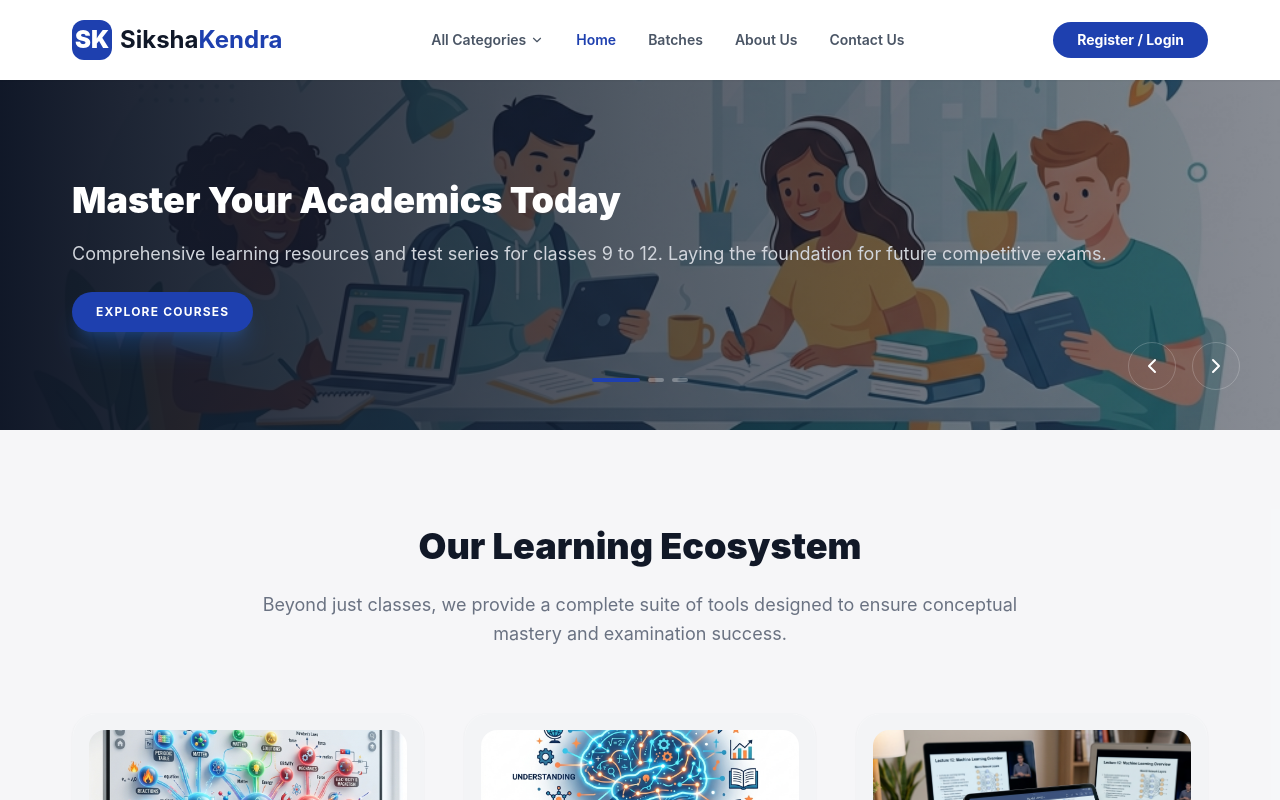
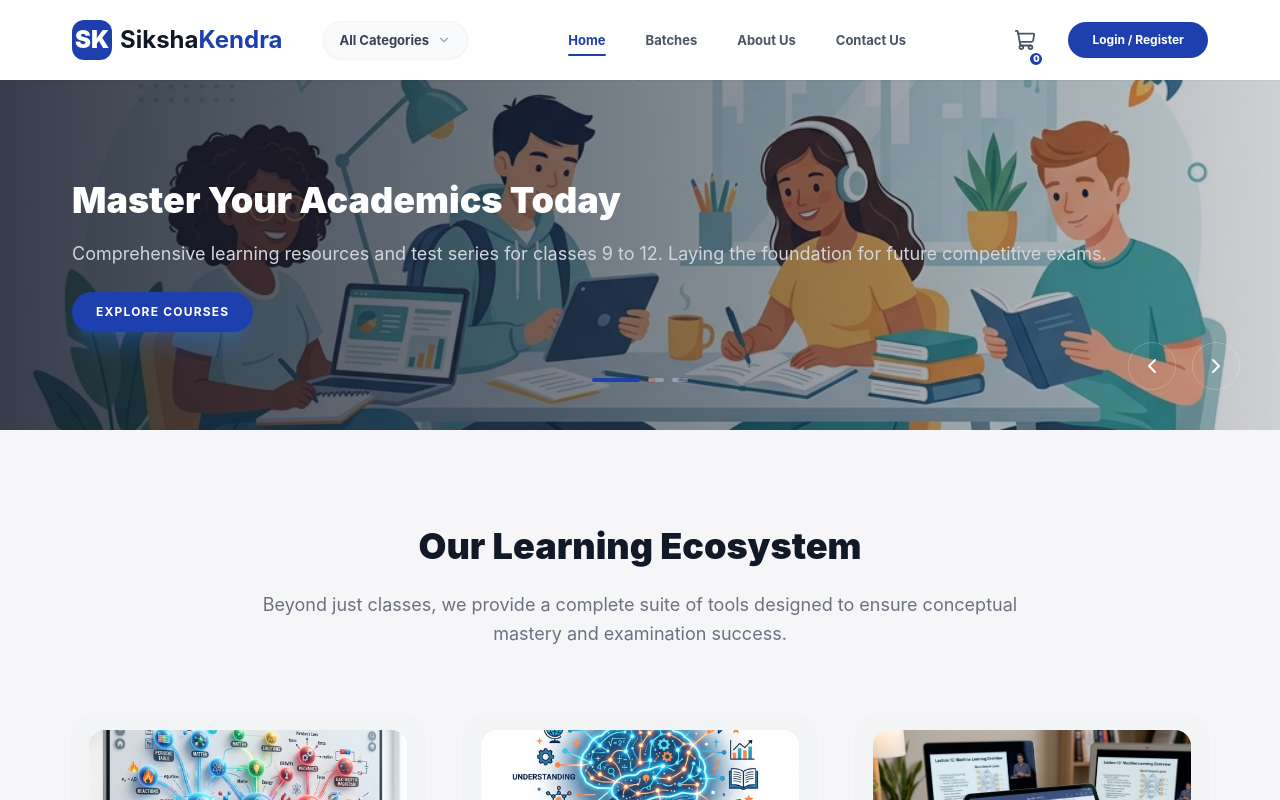
Before and after one commit to aadityak09771-sudo/TSK, a React (Vite) app: page / in a window 1280 px wide. Shown: the top 800 px of the page. Built offline with nearby package versions, Linux system fonts and the light colour scheme.

Commit message:
Header Section changes

```diff
--- a/src/components/common/Header.tsx
+++ b/src/components/common/Header.tsx
@@ -31,23 +31,24 @@ export const Header: React.FC = () => {
   return (
     <header className="header sticky top-0 z-50 bg-white shadow-sm">
       <div className="container flex items-center justify-between h-20">
-        {/* Brand */}
+        {/* Brand & All Categories */}
+        <div className="flex items-center gap-10">
           <Logo />
 
           {/* Navigation */}
-        <nav className="hidden md:flex items-center gap-8">
+          <nav className="hidden lg:flex items-center">
             <ul className="flex items-center gap-8 list-none m-0 p-0">
               <li
-              className="relative"
+                className="relative py-2"
                 onMouseEnter={() => setShowAllAcategories(true)}
                 onMouseLeave={() => setShowAllAcategories(false)}
               >
-              <button className="flex items-center gap-1 text-sm font-semibold text-gray-600 hover:text-[var(--color-primary)] bg-transparent border-none cursor-pointer py-8">
-                All Categories <ChevronDown size={14} className={`transition-transform duration-200 ${showAllAcategories ? 'rotate-180' : ''}`} />
+                <button className="flex items-center gap-2 text-[13px] font-bold text-gray-700 hover:text-[var(--color-primary)] bg-gray-50 hover:bg-white border border-gray-100 hover:border-[var(--color-primary)] px-4 py-2 rounded-full cursor-pointer transition-all shadow-sm">
+                  All Categories <ChevronDown size={14} className={`transition-transform duration-300 ${showAllAcategories ? 'rotate-180' : ''} text-gray-400`} />
                 </button>
 
                 {showAllAcategories && (
-                <div className="absolute left-0 top-full -mt-2 pt-2 z-50">
+                  <div className="absolute left-0 top-full pt-2 z-50">
                     <div className="bg-white shadow-xl rounded-2xl border border-gray-100 overflow-hidden flex min-w-[500px] h-[300px]">
                       {/* Left Side: Categories */}
                       <div className="w-2/5 bg-gray-50 border-r border-gray-100 p-4">
@@ -88,62 +89,101 @@ export const Header: React.FC = () => {
                   </div>
                 )}
               </li>
+            </ul>
+          </nav>
+        </div>
+
+        {/* Center/Main Navigation */}
+        <nav className="hidden md:flex items-center">
+          <ul className="flex items-center gap-10 list-none m-0 p-0">
             <li>
               <Link
                 to="/"
-                className={`text-sm font-semibold transition-colors hover:text-[var(--color-primary)] ${isActive('/') ? 'text-[var(--color-primary)]' : 'text-gray-600'}`}
+                className={`text-[13px] font-bold transition-all relative py-1 hover:text-[var(--color-primary)] ${
+                  isActive('/') ? 'text-[var(--color-primary)]' : 'text-gray-600'
+                }`}
               >
                 Home
+                {isActive('/') && (
+                  <span className="absolute -bottom-1 left-0 w-full h-0.5 bg-[var(--color-primary)] rounded-full" />
+                )}
               </Link>
             </li>
             <li>
               <Link
                 to="/batches"
-                className={`text-sm font-semibold transition-colors hover:text-[var(--color-primary)] ${isActive('/batches') ? 'text-[var(--color-primary)]' : 'text-gray-600'}`}
+                className={`text-[13px] font-bold transition-all relative py-1 hover:text-[var(--color-primary)] ${
+                  isActive('/batches') ? 'text-[var(--color-primary)]' : 'text-gray-600'
+                }`}
               >
                 Batches
+                {isActive('/batches') && (
+                  <span className="absolute -bottom-1 left-0 w-full h-0.5 bg-[var(--color-primary)] rounded-full" />
+                )}
               </Link>
             </li>
             <li>
               <Link
                 to="/about"
-                className={`text-sm font-semibold transition-colors hover:text-[var(--color-primary)] ${isActive('/about') ? 'text-[var(--color-primary)]' : 'text-gray-600'}`}
+                className={`text-[13px] font-bold transition-all relative py-1 hover:text-[var(--color-primary)] ${
+                  isActive('/about') ? 'text-[var(--color-primary)]' : 'text-gray-600'
+                }`}
               >
                 About Us
+                {isActive('/about') && (
+                  <span className="absolute -bottom-1 left-0 w-full h-0.5 bg-[var(--color-primary)] rounded-full" />
+                )}
               </Link>
             </li>
             <li>
               <Link
                 to="/contact"
-                className={`text-sm font-semibold transition-colors hover:text-[var(--color-primary)] ${isActive('/contact') ? 'text-[var(--color-primary)]' : 'text-gray-600'}`}
+                className={`text-[13px] font-bold transition-all relative py-1 hover:text-[var(--color-primary)] ${
+                  isActive('/contact') ? 'text-[var(--color-primary)]' : 'text-gray-600'
+                }`}
               >
                 Contact Us
+                {isActive('/contact') && (
+                  <span className="absolute -bottom-1 left-0 w-full h-0.5 bg-[var(--color-primary)] rounded-full" />
+                )}
               </Link>
             </li>
           </ul>
         </nav>
 
         {/* Actions */}
-        <div className="flex items-center gap-4">
+        <div className="flex items-center gap-6">
           {isLoggedIn ? (
-            <div className="flex items-center gap-4">
+            <div className="flex items-center gap-6">
+              <Link to="/dashboard" className="text-[13px] font-bold text-gray-700 hover:text-[var(--color-primary)] transition-colors">
+                My Dashboard
+              </Link>
               <Link to="/cart" className="relative p-2 text-gray-600 hover:text-[var(--color-primary)] transition-colors">
-                <ShoppingCart size={24} />
-                <span className="absolute -top-1 -right-1 bg-[var(--color-primary)] text-white text-[10px] font-bold w-5 h-5 flex items-center justify-center rounded-full border-2 border-white">
+                <ShoppingCart size={22} />
+                <span className="absolute 0 right-0 bg-[var(--color-primary)] text-white text-[9px] font-black w-4 h-4 flex items-center justify-center rounded-full border-2 border-white">
                   {totalCount}
                 </span>
               </Link>
-              <Button type="button" variant="outline" size="sm" onClick={logout}>
+              <Button type="button" variant="outline" size="sm" onClick={logout} className="text-xs font-bold px-5">
                 Log Out
               </Button>
             </div>
           ) : (
-            <Button type="button" variant="primary" size="sm" onClick={openAuthModal} className="px-6 py-2 rounded-full font-bold">
-              Register / Login
+            <>
+              <Link to="/cart" className="relative p-2 text-gray-600 hover:text-[var(--color-primary)] transition-colors">
+                <ShoppingCart size={22} />
+                <span className="absolute 0 right-0 bg-[var(--color-primary)] text-white text-[9px] font-black w-4 h-4 flex items-center justify-center rounded-full border-2 border-white">
+                  {totalCount}
+                </span>
+              </Link>
+              <Button type="button" variant="primary" size="sm" onClick={openAuthModal} className="px-6 py-2.5 rounded-full font-bold text-xs">
+                Login / Register
               </Button>
+            </>
           )}
         </div>
       </div>
     </header>
   );
+
 };
--- a/src/components/common/HeroCarousel.tsx
+++ b/src/components/common/HeroCarousel.tsx
@@ -41,8 +41,8 @@ export const HeroCarousel: React.FC = () => {
         >
           {/* Background Image */}
           <div className="absolute inset-0">
-            <img src={slide.image} alt="" className="w-full h-full object-cover opacity-50" />
-            <div className="absolute inset-0 bg-gradient-to-r from-gray-900 via-gray-900/40 to-transparent" />
+            <img src={slide.image} alt="" className="w-full h-full object-cover opacity-80" />
+            <div className="absolute inset-0 bg-gradient-to-r from-gray-900/80 via-gray-900/40 to-transparent" />
           </div>
 
           {/* Content */}
--- a/src/components/dashboard/StudentSidebar.tsx
+++ b/src/components/dashboard/StudentSidebar.tsx
@@ -1,5 +1,5 @@
 import React from 'react';
-import { NavLink } from 'react-router-dom';
+import { NavLink, useNavigate } from 'react-router-dom';
 import {
   BookOpen,
   Gamepad,
@@ -11,8 +11,10 @@ import {
   ShoppingBag,
   HelpCircle,
   X,
-  LayoutDashboard
+  LayoutDashboard,
+  LogOut
 } from 'lucide-react';
+import { useAuthStore } from '../../store/useAuthStore';
 
 interface StudentSidebarProps {
   isOpen: boolean;
@@ -30,7 +32,17 @@ interface SidebarSection {
 }
 
 export const StudentSidebar: React.FC<StudentSidebarProps> = ({ isOpen, toggleSidebar }) => {
+  const logout = useAuthStore(state => state.logout);
+  const navigate = useNavigate();
+
+  const handleLogout = () => {
+    logout();
+    navigate('/');
+    if (window.innerWidth < 1024) toggleSidebar();
+  };
+
   const sections: SidebarSection[] = [
+// ... (keep sections as they are)
     {
       title: 'Learn Online',
       items: [
@@ -112,11 +124,21 @@ export const StudentSidebar: React.FC<StudentSidebarProps> = ({ isOpen, toggleSi
             ))}
           </nav>
 
-          <div className="mt-8 p-4 bg-gray-50 rounded-2xl border border-dashed border-gray-200">
-            <p className="text-xs font-bold text-gray-500 mb-2">Need Help?</p>
-            <p className="text-[10px] text-gray-400 leading-relaxed mb-3">Check our support center for any queries regarding your courses.</p>
-            <button className="w-full py-2 bg-white border border-gray-200 rounded-lg text-xs font-bold text-gray-600 hover:bg-gray-50 transition-colors">
-              Visit Help Center
+          <div className="mt-8 space-y-4">
+            <div className="p-4 bg-gray-50 rounded-2xl border border-dashed border-gray-200">
+              <p className="text-xs font-bold text-gray-500 mb-2">Need Help?</p>
+              <p className="text-[10px] text-gray-400 leading-relaxed mb-3">Check our support center for any queries regarding your courses.</p>
+              <button className="w-full py-2 bg-white border border-gray-200 rounded-lg text-xs font-bold text-gray-600 hover:bg-gray-50 transition-colors">
+                Visit Help Center
+              </button>
+            </div>
+
+            <button
+              onClick={handleLogout}
+              className="w-full flex items-center gap-3 px-4 py-3 rounded-xl font-bold text-red-500 hover:bg-red-50 transition-all"
+            >
+              <LogOut size={20} />
+              <span className="text-sm">Log Out</span>
             </button>
           </div>
         </div>
--- a/src/layouts/MainLayout.tsx
+++ b/src/layouts/MainLayout.tsx
@@ -1,4 +1,5 @@
 import React from 'react';
+import { useLocation } from 'react-router-dom';
 import { Header } from '../components/common/Header';
 import { Footer } from '../components/common/Footer';
 import { AuthModal } from '../components/common/AuthModal';
@@ -10,14 +11,19 @@ interface MainLayoutProps {
 
 export const MainLayout: React.FC<MainLayoutProps> = ({ children }) => {
   const isLoggedIn = useAuthStore(state => state.isLoggedIn);
+  const location = useLocation();
+
+  // Define routes that should NOT show the main Header/Footer (e.g., dashboard, learning room)
+  const isDashboardRoute = location.pathname.startsWith('/dashboard') ||
+                          location.pathname.startsWith('/learning');
 
   return (
     <div className="min-h-screen flex flex-col">
-      {!isLoggedIn && <Header />}
+      {!isDashboardRoute && <Header />}
       <main className="flex-grow">
         {children}
       </main>
-      {!isLoggedIn && <Footer />}
+      {!isDashboardRoute && <Footer />}
       <AuthModal />
     </div>
   );
```
Also changed, not shown: src/components/dashboard/DashboardHeader.tsx (+42 -3 lines). Lines whose indentation alone changed are shown as unchanged.
